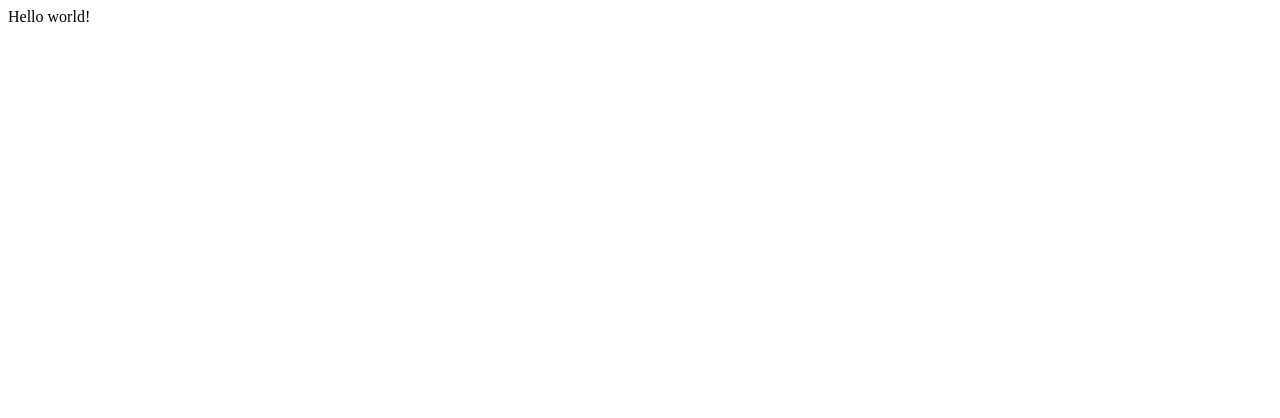
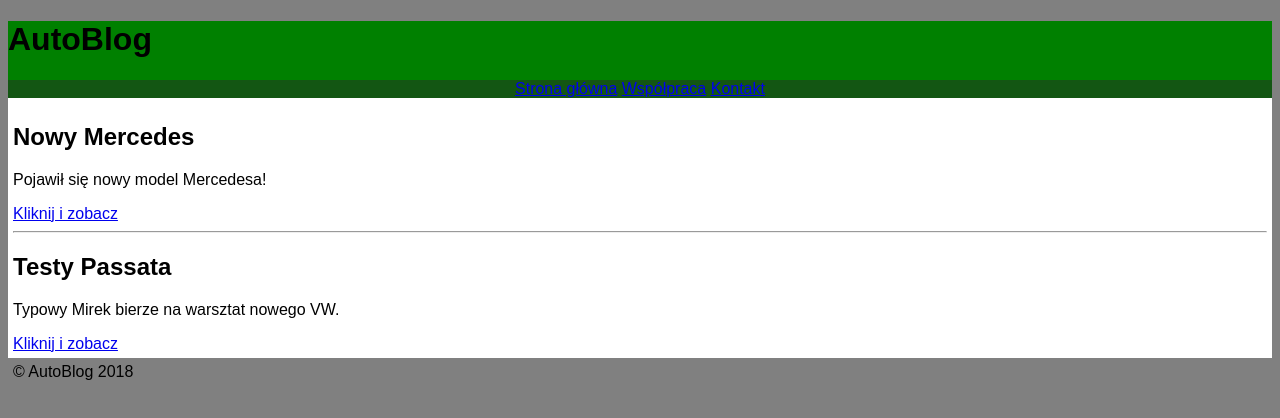
Before and after one commit to camacho84/Autoblog, a plain HTML site: page index.html in a window 1280 px wide. Drawn offline with Linux system fonts and the light colour scheme.

Commit message:
Home page structure + inline styles

```diff
--- a/index.html
+++ b/index.html
@@ -1 +1,41 @@
-Hello world!
+<!DOCTYPE html>
+<html lang="pl">
+	<head>
+		<meta charset="utf-8">
+		<title>AutoBlog.pl</title>
+	</head>
+
+	<body style="font-family: Arial; font-size: 12 px; background: grey;">
+
+		<header style="background-color: green;">
+		<h1>AutoBlog</h1>
+		<nav style="text-align: center; background: rgb(19, 86, 19);">
+			<a href="index.html">Strona główna</a>
+			<a href="współpraca.html">Współpraca</a>
+			<a href="Kontakt.html">Kontakt</a>
+		</nav>
+		</header>
+
+
+
+		<main style="background: white; padding: 5px;">
+			<section>
+				<h2>Nowy Mercedes</h2>
+				<p>Pojawił się nowy model Mercedesa!</p>
+				<a href="nowy_mercedes.html">Kliknij i zobacz</a>
+			</section>
+			<hr>
+
+			<section>
+				<h2>Testy Passata</h2>
+				<p>Typowy Mirek bierze na warsztat nowego VW.</p>
+				<a href="testy_passata.html">Kliknij i zobacz</a>
+			</section>
+		</main>
+
+		<footer style="padding: 5px;">
+			&copy; AutoBlog 2018
+		</footer>
+	</body>
+
+</html>
```
